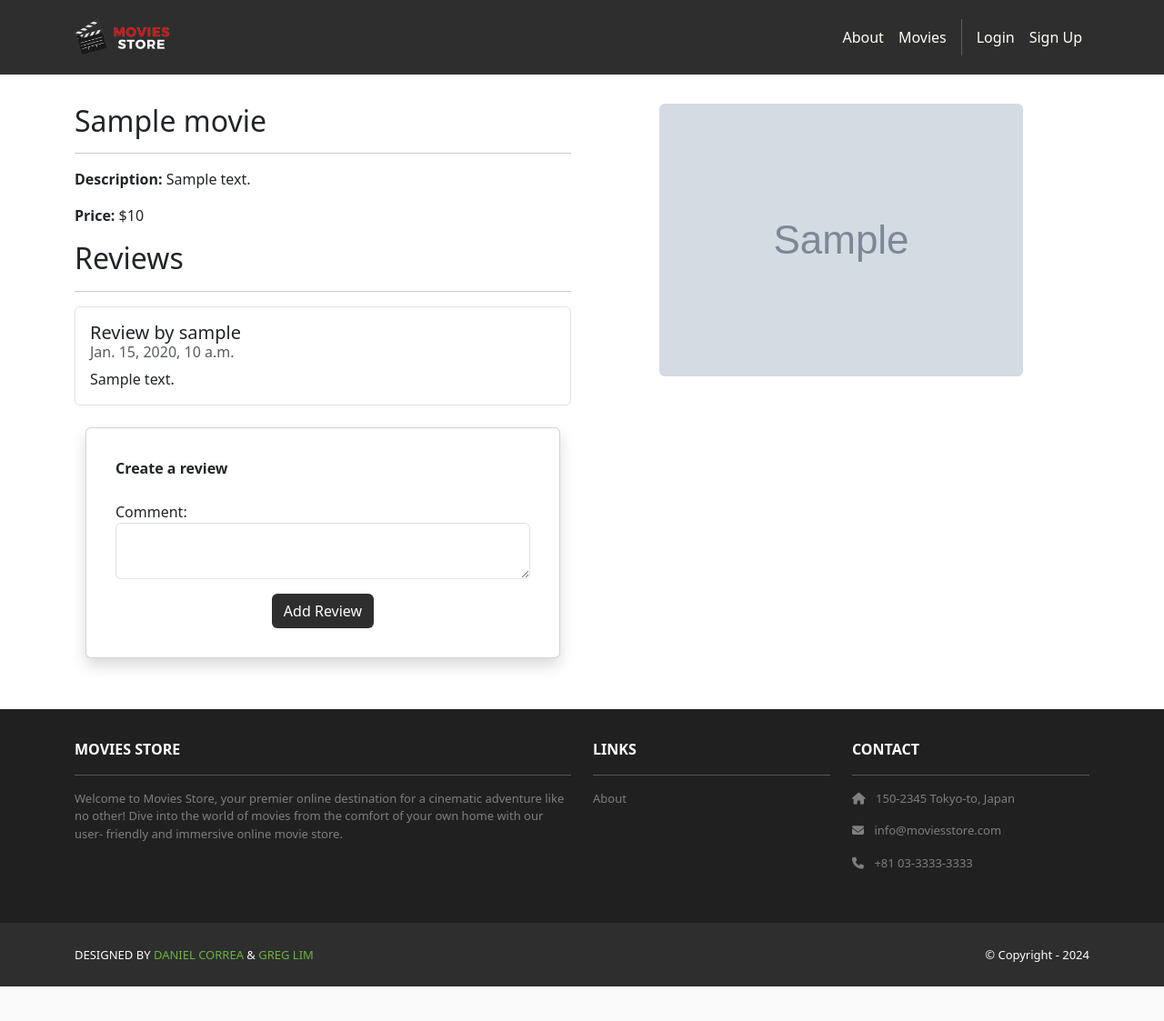
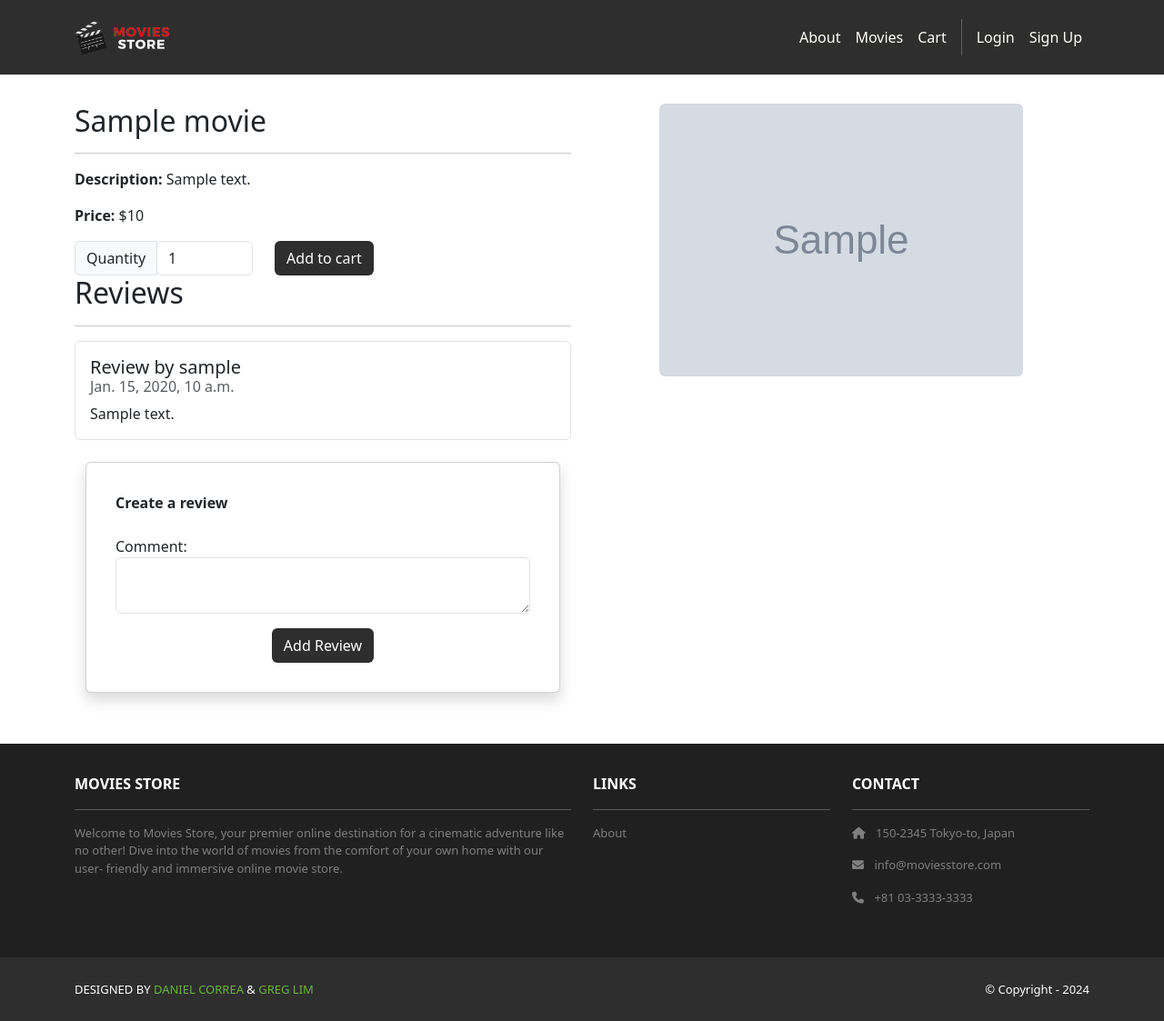
Before and after one commit to emyik/moviesstore, a Django app: template movies/templates/movies/show.html in a window 1280 px wide. Shown: the whole page at 91% size. Before the commit the page ends 1085 px from the top, so only its background shows below. Run offline with Django 5.2, Linux system fonts and the light colour scheme; the template is opened without the code that fills it: most values are stand-ins (such as "Sample title", 1, 10 or a date in 2020); grey boxes marked "Sample" are stand-in pictures; some libraries are stand-ins or nearby versions.

Commit message:
Completed Chapter 10

```diff
--- a/movies/templates/movies/show.html
+++ b/movies/templates/movies/show.html
@@ -9,6 +9,26 @@
         <hr />
         <p><b>Description:</b> {{template_data.movie.description }}</p>
         <p><b>Price:</b> ${{template_data.movie.price }}</p>
+        <p class="card-text">
+          <form method="post"
+            action="{% url 'cart.add' id=template_data.movie.id %}">
+            <div class="row">
+              {% csrf_token %}
+              <div class="col-auto">
+                <div class="input-group col-auto">
+                  <div class="input-group-text">Quantity
+                    </div>
+                    <label>
+                        <input type="number" min="1" max="10" class="form-control quantity-input" name="quantity" value="1">
+                    </label>
+                </div>
+              </div>
+              <div class="col-auto">
+                <button class="btn bg-dark text-white"
+                  type="submit">Add to cart</button>
+              </div>
+            </div>
+          </form>
           <h2>Reviews</h2>
         <hr />
         <ul class="list-group">
--- a/moviesstore/settings.py
+++ b/moviesstore/settings.py
@@ -41,6 +41,7 @@ INSTALLED_APPS = [
     "home",
     'movies',
     'accounts',
+    'cart',
 ]
 
 MIDDLEWARE = [
--- a/moviesstore/templates/base.html
+++ b/moviesstore/templates/base.html
@@ -35,6 +35,7 @@
               "{% url 'home.about' %}">About</a>
             <a class="nav-link" href=
               "{% url 'movies.index' %}">Movies</a>
+            <a class="nav-link" href="{% url 'cart.index' %}">Cart</a>
               <div class="vr bg-white mx-2 d-none
               d-lg-block"></div>
               {% if user.is_authenticated %}
--- a/moviesstore/urls.py
+++ b/moviesstore/urls.py
@@ -24,6 +24,7 @@ urlpatterns = [
     path('', include('home.urls')),
     path('movies/', include('movies.urls')),
     path('accounts/', include('accounts.urls')),
+    path('cart/', include('cart.urls')),
 ]
 
 urlpatterns += static(settings.MEDIA_URL, document_root=settings.MEDIA_ROOT)
```
Also changed, not shown: db.sqlite3.
